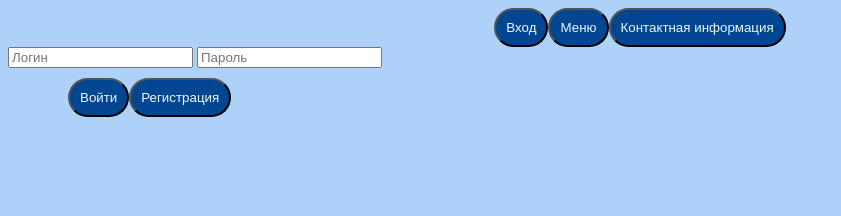
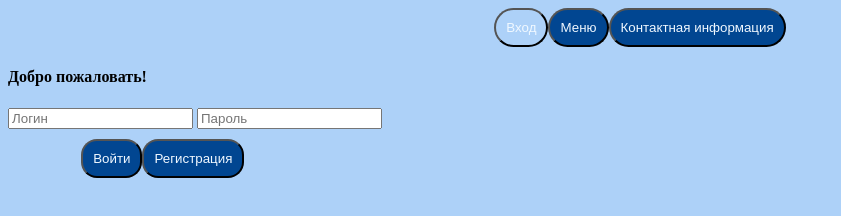
Before and after one commit to LiraUdina/auth-html, a plain HTML site: page index.html in a window 1280 px wide. Both pictures are taken after a click on the button "Вход". Shown: the whole page, without its empty margins (0-841 px from the left). Drawn offline with Linux system fonts and the light colour scheme.

Commit message:
Добавила шрифты + псевдоклассы

```diff
--- a/index.html
+++ b/index.html
@@ -5,11 +5,13 @@
         <link rel="stylesheet" href="menu.css">
     </head>
     <body>
+
       <div class="menu">
       <button class="knopki">Вход</button>
       <button class="knopki">Меню</button>
       <button class="knopki">Контактная информация</button>
     </div>
+    <h4 class="text">Добро пожаловать!</h4>
          <div>
       <input type="email" placeholder="Логин">
       <input type="password" placeholder="Пароль">
--- a/menu.css
+++ b/menu.css
@@ -6,3 +6,6 @@
     color: aliceblue;
     border-radius: 40px;
     padding: 10px 10px; }
+
+    .knopki:focus {
+        background-color: #add1f8;}
--- a/page.css
+++ b/page.css
@@ -3,7 +3,7 @@ background-color: #add1f8;
 }
 .container1 {
 padding: 10px 10px;
-border-radius: 40px;
+border-radius: 1rem;
 background-color: #014691;
 color: aliceblue;
 }
@@ -11,5 +11,17 @@ color: aliceblue;
     display: flex;
     padding: 10px 10px;
     text-align: center;
-    margin-left: 50px;
+    margin-left: 5%;
 }
+input:focus {
+    border: 20vh;
+    }
+.container1:focus {
+    background-color: #add1f8;
+}
+.container1:active {
+    transform: translate(1vw, 1vw);
+}
+h4:hover {
+    font-size: 1.5em;
+}
```
